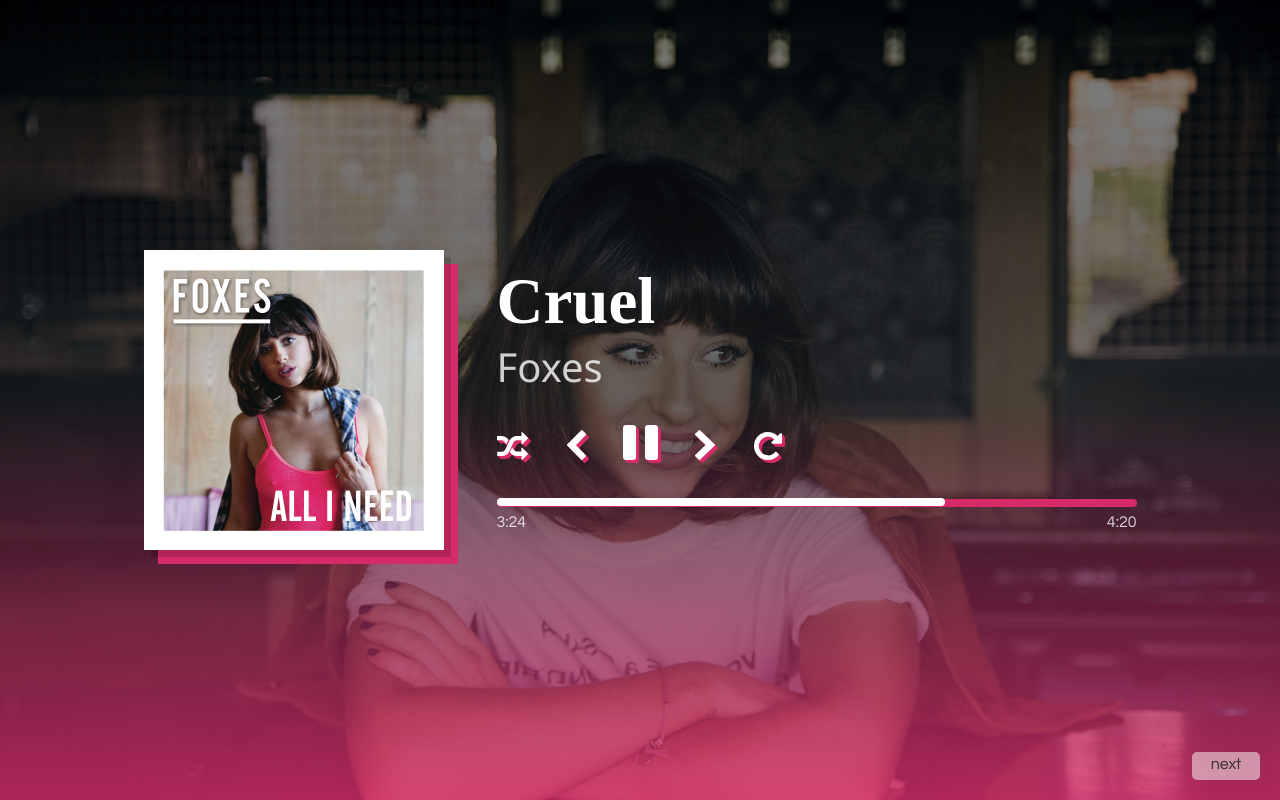
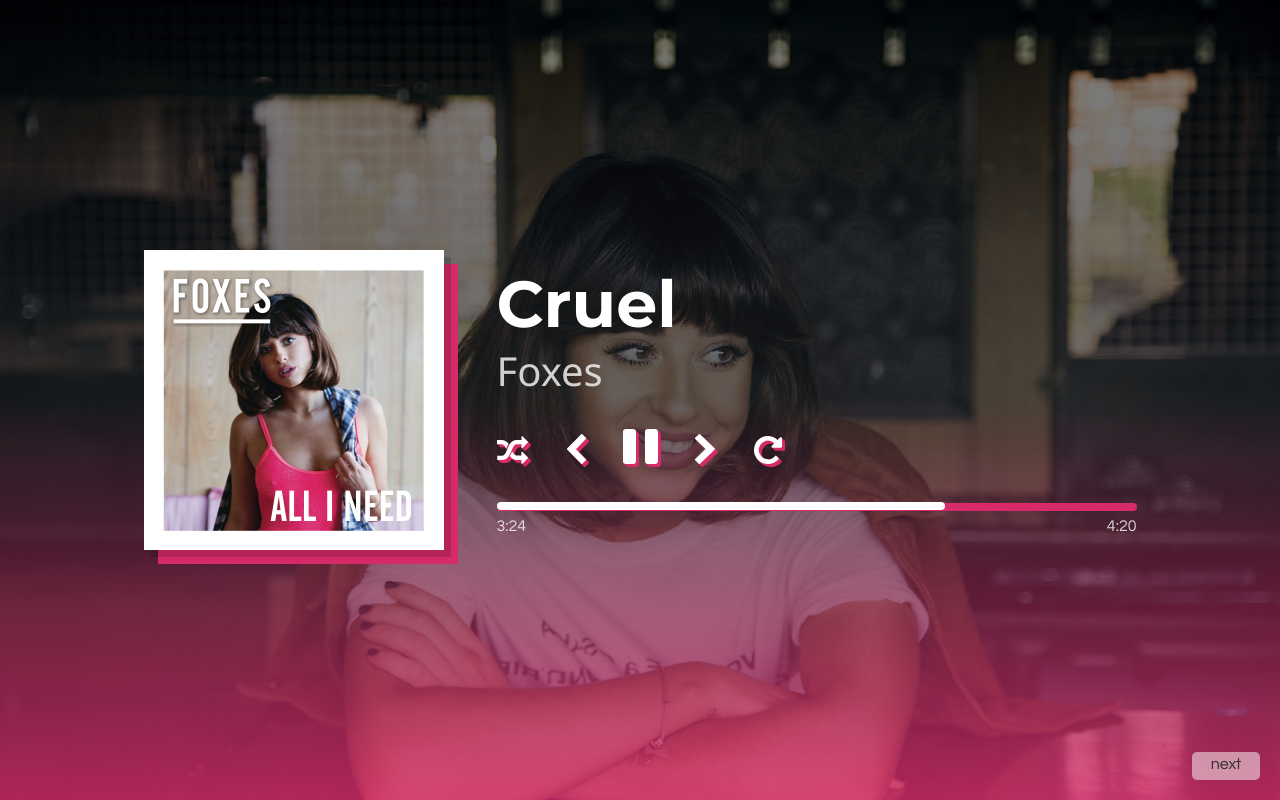
Before and after one commit to Trugamr/music-player-fullscreen-design, a plain HTML site: page index.html in a window 1280 px wide. Drawn offline with Linux system fonts and the light colour scheme.

Commit message:
fixed font

```diff
--- a/css/styles.css
+++ b/css/styles.css
@@ -1,3 +1,5 @@
+@import url('https://fonts.googleapis.com/css?family=Montserrat:400,700');
+
 body {
     margin: 0px;
     padding: 0px;
```
